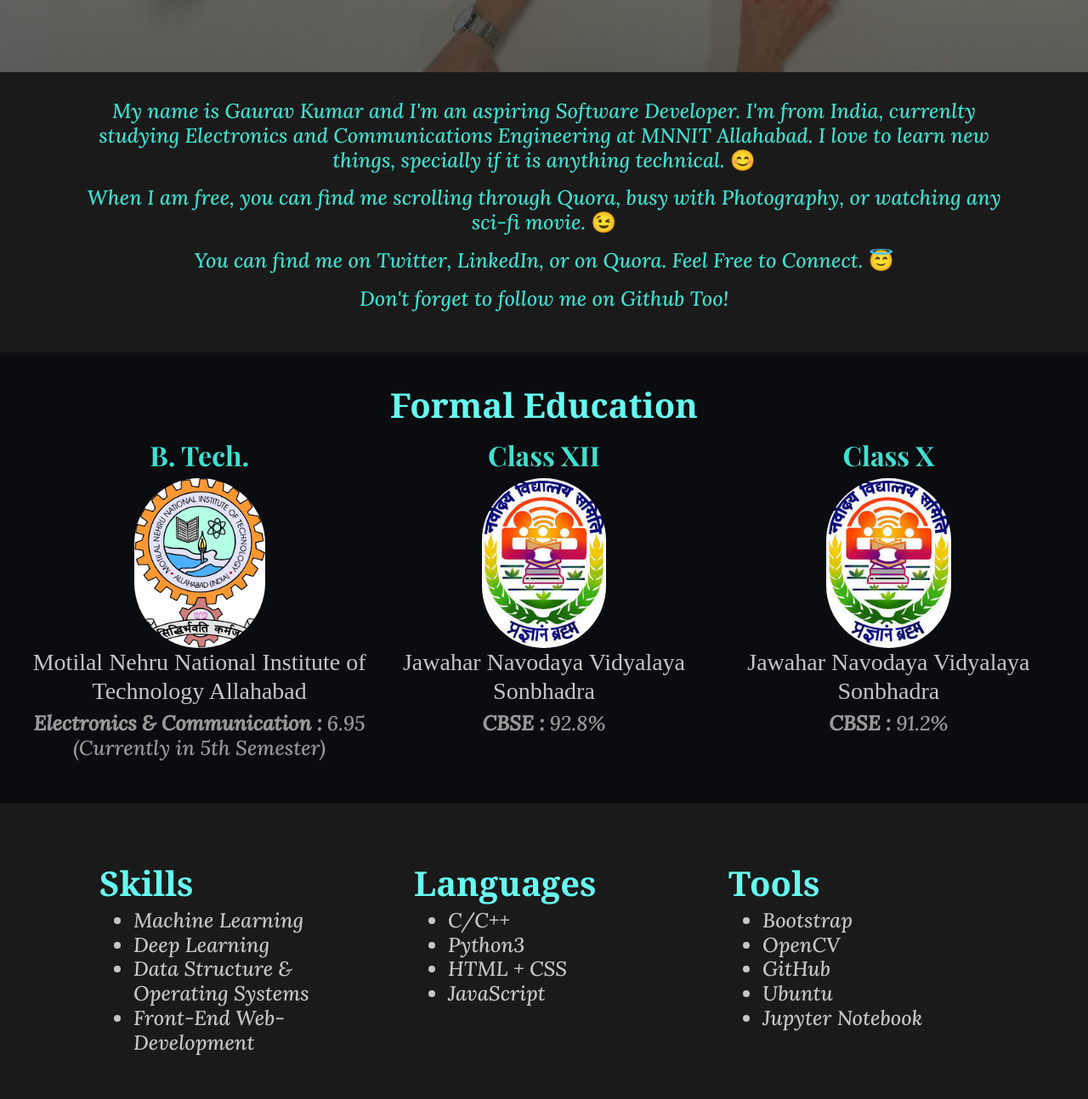
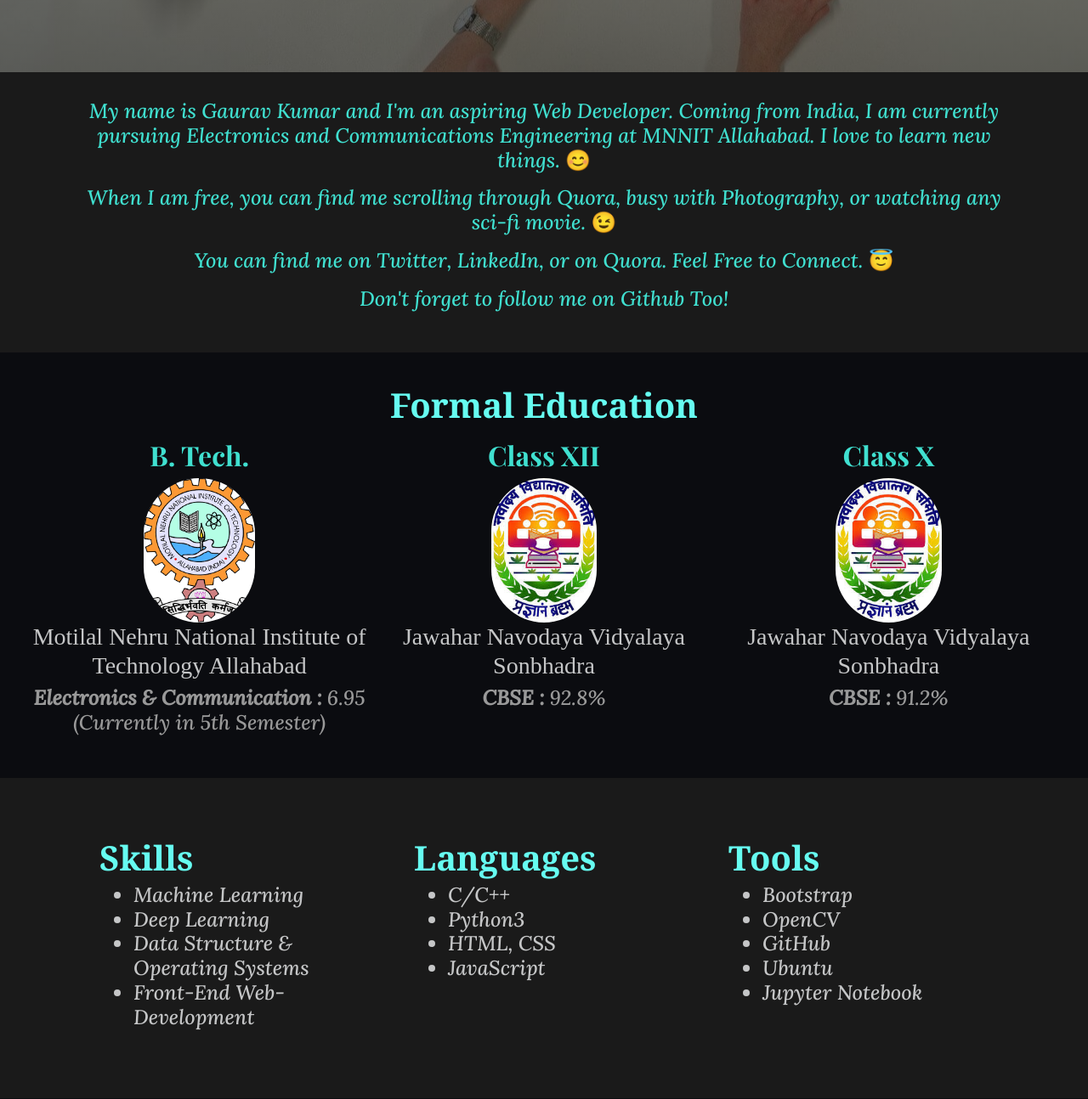
Before and after one commit to gauravk268/gauravk268.github.io, a plain HTML site: page index.html in a window 1280 px wide. Shown: the part 615-1909 px from the top of the page at 85% size. Drawn offline with nearby package versions, Linux system fonts and the light colour scheme; a web font is replaced by a local one.

Commit message:
fixed edu-class width added hover effect on footer icon

```diff
--- a/index.css
+++ b/index.css
@@ -349,7 +349,7 @@ input:checked + .slider:before {
 }
 
 .edu-logo {
-  height: 200px;
+  height: 170px;
   width: auto;
   border-radius: 80px;
 }
@@ -367,6 +367,8 @@ input:checked + .slider:before {
 .edu-class {
   flex: 1;
   padding: 10px 0;
+  max-width: 400px;
+  margin: 0 auto;
 }
 
 .edu-class:hover,
@@ -496,6 +498,10 @@ input:checked + .slider:before {
   margin: 0 10px;
 }
 
+.footer-icon img:hover {
+  background-color:rgba(137, 234, 247, 0.863);
+}
+
 .footer-icon.linkedin img{
   filter: invert(45%) sepia(7%) saturate(4292%) hue-rotate(176deg) brightness(92%) contrast(82%);
 }
--- a/index.html
+++ b/index.html
@@ -93,7 +93,7 @@
 		<div class="section-intro">
 			<div class="container">
 				<h4>
-					<p>My name is Gaurav Kumar and I'm an aspiring Software Developer. I'm from India, currenlty studying Electronics and Communications Engineering at MNNIT Allahabad. I love to learn new things, specially if it is anything technical. 😊</p>
+					<p>My name is Gaurav Kumar and I'm an aspiring Web Developer. Coming from India, I am currently pursuing Electronics and Communications Engineering at MNNIT Allahabad. I love to learn new things. 😊</p>
 					<p>When I am free, you can find me scrolling through Quora, busy with Photography, or watching any sci-fi movie. 😉</p>
 					<p>You can find me on Twitter, LinkedIn, or on Quora. Feel Free to Connect. 😇</p>
 					<p>Don't forget to follow me on Github Too!</p>
@@ -151,8 +151,10 @@
 						<h4>
 							<li>C/C++</li>
 							<li>Python3</li>
-							<li>HTML + CSS</li>
+							<li>HTML, CSS</li>
 							<li>JavaScript</li>
+							<!-- <li>NodeJS, ExpressJS</li>
+							<li>DBMS, MongoDB</li> -->
 						</h4>
 					</ul>
 				</div>
```
